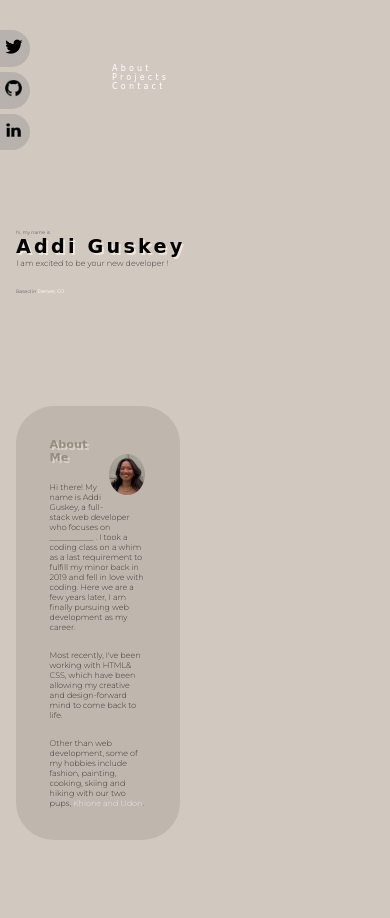
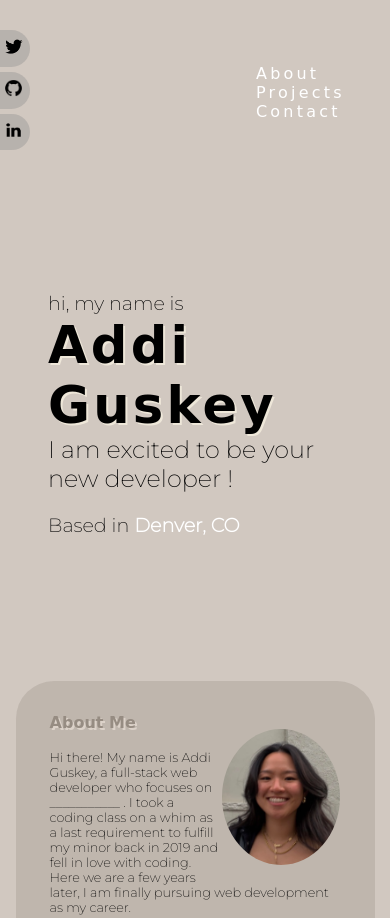
Before and after one commit to addiguskey/Module2-Challlenge-Portfolio, a plain HTML site: page index.html in a window 390 px wide. Shown: the top 918 px of the page. Drawn offline with Linux system fonts and the light colour scheme; a web font is replaced by a local one.

Commit message:
third attempt to commit portfolio

```diff
--- a/assets/css/style.css
+++ b/assets/css/style.css
@@ -190,49 +190,49 @@ p {
 /* for various screen sizes: be mindful of texts, images */
 
 /* MEDIA QUERY 1 */
-@media screen and (max-width: 992px) {
+@media screen and (max-width: 912px) {
     .header div ul li {
-        font-size: 1.3rem;
+        font-size: 2.2rem;
         letter-spacing: 0.2rem;
         display: flex;
-        margin-left: 17rem;
+        margin-left: 37rem;
     }
 
     .intro1,
     .intro4 {
-        font-size: 0.8rem;
+        font-size: 2rem;
     }
 
     .intro2 {
-        font-size: 2.3rem;
+        font-size: 4.5rem;
         text-shadow:2px 2px rgb(238, 231, 217);
     }
 
     .intro3 {
-        font-size: 1.2rem;
+        font-size: 2.4rem;
     }
     .intro-text {
-        padding: 2.5rem;
+        padding: 5rem;
     }
     .about-me,
     .projects,
     .contact {
-        width: 43%;
+        width: 92%;
         margin-left: 2rem;
         margin-right: 1rem;
     }
 
     .profile-pic img {
-        width: 30%;
+        width: 35%;
         margin-right: 0.5rem;
-
+        margin-top: 1.5rem;
     }
 
     .about-me h2,
     .projects h2,
     .contact h2 {
         margin-left: 1.5rem;
-        font-size: 1.5rem;;
+        font-size: 2.2rem;;
     }
 
     .about-me p,
@@ -240,7 +240,7 @@ p {
     .contact p {
         margin-left: 1.5rem;
         margin-right: 0.5rem;
-        font-size: 1rem;
+        font-size: 1.5rem;
     }
 
 
@@ -252,56 +252,56 @@ p {
         display: inline-block;
     }
     .socials ul {
-        transform: translate(-262px, 0);
+        transform: translate(-235px, 0);
     }
 
     .socials img {
-        max-width: 12%;
+        max-width: 20%;
         height: auto;
     }
 
     .socials ul li {
-        padding: 0.7rem;
+        padding: 1rem;
     }
     .footer p {
         font-size: 12px;
     }
 }
 
-/* MEDIA QUERY 2 */
+/* MEDIA QUERY 2 768: IPAD MINI */
 @media screen and (max-width: 768px) {
     .header div ul li {
-        font-size: 1rem;
+        font-size: 1.8rem;
         letter-spacing: 0.2rem;
         display: flex;
-        margin-left: 13rem;
+        margin-left: 31rem;
     }
 
     .intro1,
     .intro4 {
-        font-size: 0.8rem;
+        font-size: 1.5rem;
     }
 
     .intro2 {
-        font-size: 2.5rem;
+        font-size: 4.5rem;
     }
 
     .intro3 {
-        font-size: 1rem;
+        font-size: 2.5rem;
     }
     .intro-text {
-        padding: 1.5rem;
+        padding: 4rem;
     }
 
     .about-me,
     .projects,
     .contact {
-        width: 45%;
+        width: 95%;
         margin-left: 1rem;
     }
 
     .profile-pic img {
-        width: 35%;
+        width: 30%;
         margin-top: 1rem;
         margin-right: 0.2rem;
     }
@@ -310,7 +310,7 @@ p {
     .projects h2,
     .contact h2 {
         margin-left: 1rem;
-        font-size: 1.2rem;
+        font-size: 2rem;
 
     }
 
@@ -319,7 +319,7 @@ p {
     .contact p {
         margin-left: 1rem;
         amrgin-right: 0.5rem;
-        font-size: 0.8rem;
+        font-size: 1.2rem;
     }
 
 
@@ -330,15 +330,15 @@ p {
         heigh: 85%;
     }
     .socials ul {
-        transform: translate(-270px, 0);
+        transform: translate(-260px, 0);
     }
 
     .socials img {
-        max-width: 10%;
+        max-width: 12%;
         height: auto;
     }
     .socials ul li {
-        padding: 0.4rem;
+        padding: 0.8rem;
     }
 
     .footer p {
@@ -351,28 +351,28 @@ p {
 @media screen and (max-width: 555px) {
     .header div ul li {
         display: felx;
-        font-size: 0.7rem;
-        margin-left: 6rem;
+        font-size: 1.2rem;
+        margin-left: 14rem;
     }
 
     .intro1,
     .intro4 {
-        font-size: 0.5rem;
+        font-size: 1.2rem;
     }
 
     .intro2 {
-        font-size: 1.8rem;
+        font-size: 2.7rem;
         letter-spacing: 0.2rem;;
     }
 
     .intro3 {
-        font-size: 0.7rem;
+        font-size: 1.7rem;
     }
 
     .about-me,
     .projects,
     .contact {
-    width: 40%;
+    width: 85%;
     margin-left: 2rem;
     margin-right: 1rem;
     }
@@ -383,7 +383,7 @@ p {
     .projects h2,
     .contact h2 {
         margin-left: 0.5rem;
-        font-size: 1rem;
+        font-size: 1.5rem;
     }
 
     .about-me p,
@@ -391,7 +391,7 @@ p {
     .contact p {
         margin-left: 0.3rem;
         margin-right: 0.2rem;
-        font-size: 0.6rem;
+        font-size: 0.9rem;
     }
 
 
@@ -421,40 +421,40 @@ p {
 }
 
 
-/* MEDIA QUERY 4 */
+/* MEDIA QUERY 4 390: IPHONE12*/
 @media screen and (max-width: 390px) {
     .header div ul li {
         display: flex;
         font-size: 1rem;
-        margin-left: 3rem;
-        font-size: 0.5rem;
+        margin-left: 12rem;
+        font-size: 1rem;
     }
 
     .intro1,
     .intro4 {
-        font-size: 0.3rem;
+        font-size: 1.2rem;
     }
 
     .intro2 {
-        font-size: 1.2rem;
+        font-size: 3.2rem;
     }
 
     .intro3 {
-        font-size: 0.5rem;
+        font-size: 1.5rem;
     }
     .intro-text {
-        padding: 1rem;
+        padding: 3rem;
     }
 
     .about-me,
     .projects,
     .contact {
-        width: 42%;
+        width: 92%;
         margin-left: 1rem;
         margin-right: 1rem;
     }
     .profile-pic img {
-        width: 36%;
+        width: 40%;
         margin-left: 0.1rem;
     }
 
@@ -463,12 +463,12 @@ p {
     .contact h2 {
         margin-left: 0.1rem;
         margin-right: 0.5rem;
-        font-size: 0.7rem;
+        font-size: 1rem;
     }
     .about-me p, .projects p, .contact p {
         margin-left: 0.1rem;
         margin-right: 0.1rem;
-        font-size: 0.5rem;
+        font-size: 0.8rem;
     }
 
     .app1 img, .app2 img, .app3 img {
```
Also changed, not shown: 1 other file.
